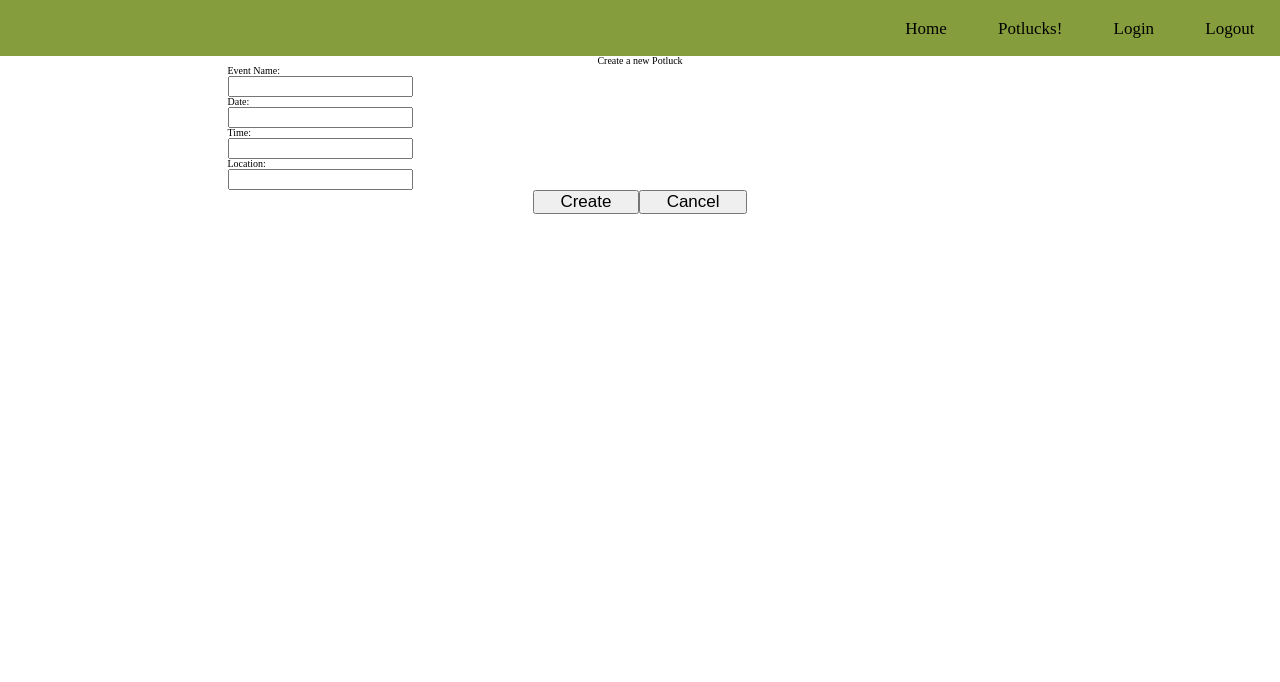
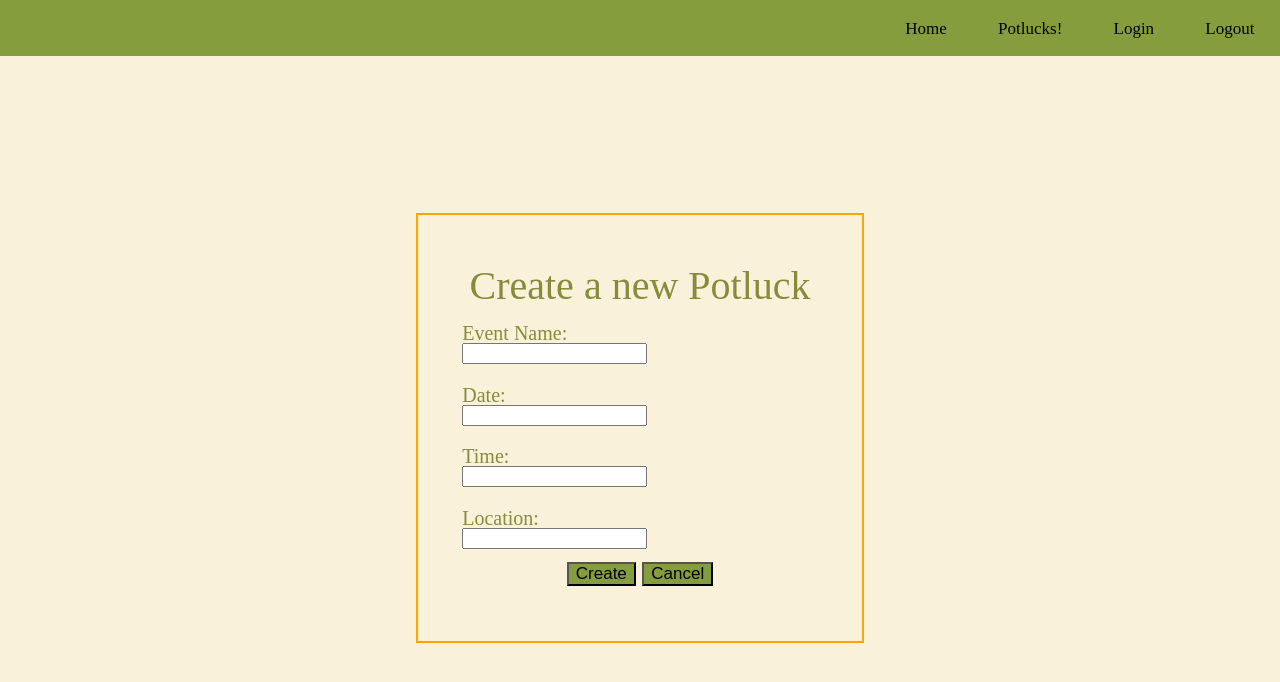
Before and after one commit to Build-Week-potluck-planner-9/front-end, a React (Create React App) app in the folder buildweek-potluck/: page /event-page/create-potluck in a window 1280 px wide. Shown: the top 682 px of the page. Built offline with nearby package versions, Linux system fonts and the light colour scheme.

Commit message:
added in create potluck styles

```diff
--- a/buildweek-potluck/src/App.css
+++ b/buildweek-potluck/src/App.css
@@ -71,7 +71,7 @@ nav {
   padding: 0 2%;
 }
 .links:hover {
-  color: #98221E;
+  color: #859D3C;
   font-size: 1.8rem;
 }
                                     /* Styling for the Homepage/landing page component */
--- a/buildweek-potluck/src/Components/CreatePotluck.js
+++ b/buildweek-potluck/src/Components/CreatePotluck.js
@@ -1,5 +1,47 @@
 import React, { useState } from 'react';
 import { useHistory } from 'react-router-dom';
+import styled from 'styled-components';
+
+const CreatePotluckStyles = styled.div`
+    background-color: #F9F1D9;
+    color: #858D3C;
+    min-height: 100%;
+    display: flex;
+    justify-content: center;
+    align-items: center;
+    font-size: 20px;
+
+
+    .create-potluck{
+        border: solid 2px orange;
+        padding: 4%;
+    }
+
+    h2{
+        font-size: 40px;
+        padding-bottom: 2%;
+    }
+
+    label{
+        padding-bottom: 6%;
+        padding-top: 6%;
+    }
+
+    .links{
+        margin: 1%;
+    }
+
+    button{
+        margin-top: 15%;
+        background-color: #859D3C;
+    }
+
+
+    button:hover{
+        background-color: #F8B12C;
+    }
+`
+
 
 
 const initialData = {
@@ -29,6 +71,7 @@ export default function CreatePotluck() {
     }
 
     return (
+        <CreatePotluckStyles>
         <div className='create-potluck'>
             <h2>Create a new Potluck</h2>
             <form>
@@ -74,5 +117,6 @@ export default function CreatePotluck() {
                     <button className='links' onClick={() => { push('/event-page') }}>Cancel</button>
                 </div>
         </div>
+        </CreatePotluckStyles>
     )
 }
--- a/buildweek-potluck/src/Components/Login.js
+++ b/buildweek-potluck/src/Components/Login.js
@@ -8,6 +8,7 @@ const StyledLogin = styled.div`
     background-color: #F9F1D9;
     text-align: center;
 	min-height: 100%;
+
 
     .login {
         padding: 10%;
@@ -28,11 +29,11 @@ const StyledLogin = styled.div`
     }
     button{
         margin-top: 15%;
-        background-color: #9D221E;
+        background-color: #859D3C;
     }
 
     button:hover {
-        background-color: #ED732E;
+        background-color: #F8B12C;
     }
 
     label h5{
```
